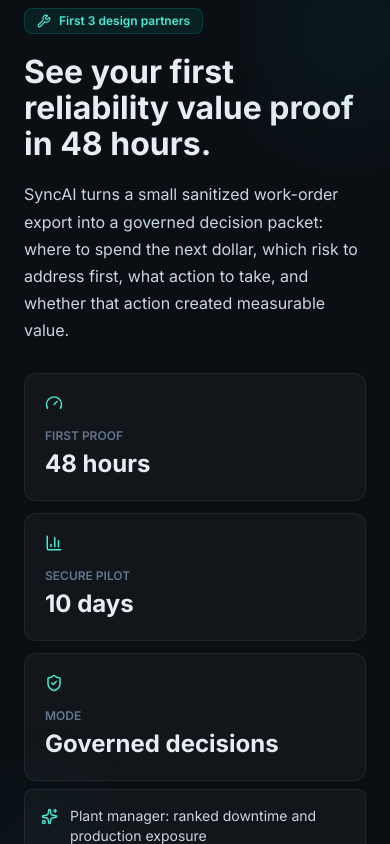
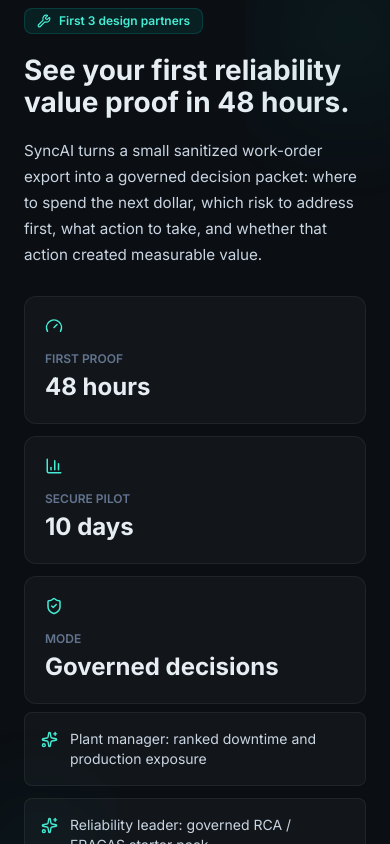
Before and after one commit to Stiggtechnologies/ai-maintenance-system, a React (Vite) app: page /setup in a window 390 px wide. Built offline with nearby package versions, Linux system fonts and the light colour scheme; no server answers.

Commit message:
Polish setup mobile hero typography

```diff
--- a/src/pages/FirstCustomerPilotPage.tsx
+++ b/src/pages/FirstCustomerPilotPage.tsx
@@ -317,10 +317,10 @@ export function FirstCustomerPilotPage() {
             <Wrench size={14} />
             First 3 design partners
           </div>
-          <h1 className="mt-5 max-w-4xl text-[2rem] font-bold leading-[1.12] sm:text-5xl md:text-6xl">
+          <h1 className="mt-5 max-w-4xl text-[1.75rem] font-bold leading-[1.15] min-[420px]:text-[2rem] sm:text-5xl md:text-6xl">
             See your first reliability value proof in 48 hours.
           </h1>
-          <p className="mt-5 max-w-3xl text-base leading-[1.7] text-slate-300 sm:text-lg sm:leading-[1.75]">
+          <p className="mt-5 max-w-3xl text-[0.95rem] leading-[1.7] text-slate-300 min-[420px]:text-base sm:text-lg sm:leading-[1.75]">
             SyncAI turns a small sanitized work-order export into a governed
             decision packet: where to spend the next dollar, which risk to
             address first, what action to take, and whether that action created
```
